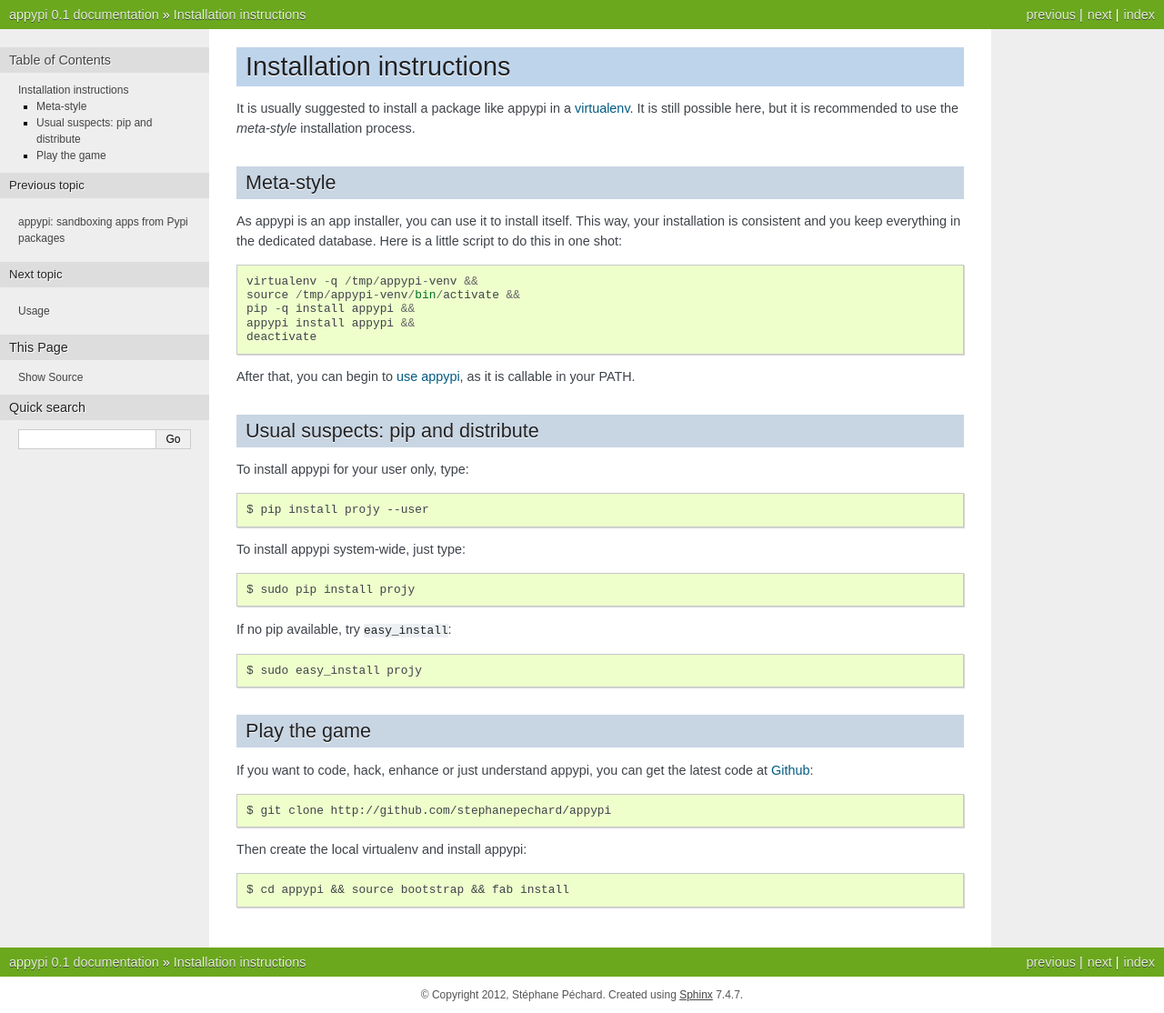
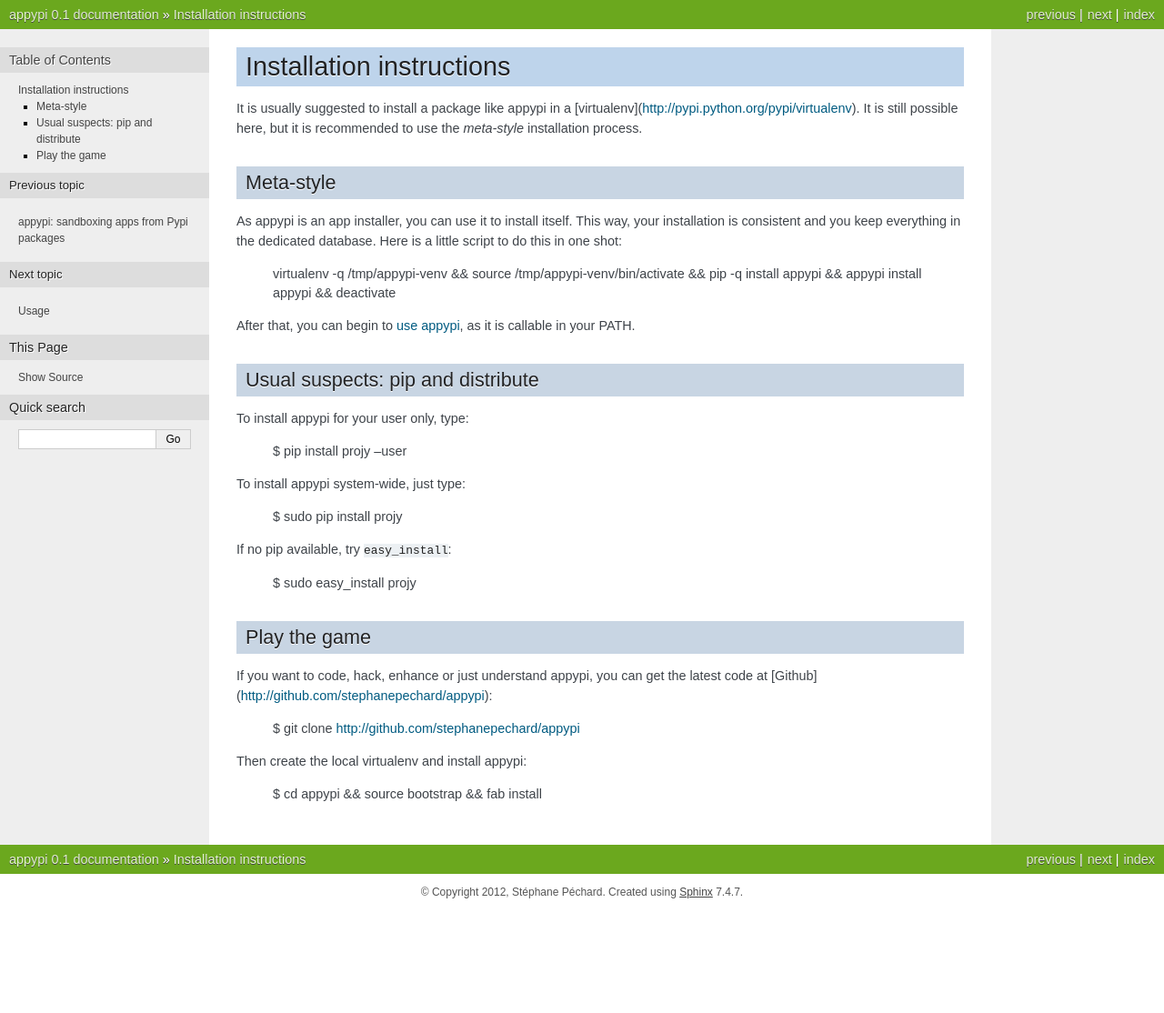
Before and after one commit to stephanepechard/appypi, a Sphinx documentation site: the page built from docs/install.rst, in a window 1280 px wide. Shown: the whole page at 91% size. Built offline with Sphinx 7.4.7, drawn with Linux system fonts in a browser that asks for light colours; after the commit the page ends 1001 px from its top, so only the background shows below that.

Commit message:
Documentation

```diff
--- a/docs/install.rst
+++ b/docs/install.rst
@@ -3,14 +3,14 @@
 Installation instructions
 =========================
 It is usually suggested to install a package like appypi in a
-`virtualenv <http://pypi.python.org/pypi/virtualenv>`_. It is still possible
+[virtualenv](http://pypi.python.org/pypi/virtualenv). It is still possible
 here, but it is recommended to use the *meta-style* installation process.
 
 Meta-style
 ----------
 As appypi is an app installer, you can use it to install itself.
 This way, your installation is consistent and you keep everything
-in the dedicated database. Here is a little script to do this in one shot::
+in the dedicated database. Here is a little script to do this in one shot:
 
 	virtualenv -q /tmp/appypi-venv &&
 	source /tmp/appypi-venv/bin/activate &&
@@ -24,15 +24,15 @@ callable in your PATH.
 
 Usual suspects: pip and distribute
 ----------------------------------
-To install appypi for your user only, type::
+To install appypi for your user only, type:
 
     $ pip install projy --user
 
-To install appypi system-wide, just type::
+To install appypi system-wide, just type:
 
     $ sudo pip install projy
 
-If no pip available, try ``easy_install``::
+If no pip available, try ``easy_install``:
 
     $ sudo easy_install projy
 
@@ -40,10 +40,10 @@ If no pip available, try ``easy_install``::
 Play the game
 -------------
 If you want to code, hack, enhance or just understand appypi, you can get
-the latest code at `Github <http://github.com/stephanepechard/appypi>`_::
+the latest code at [Github](http://github.com/stephanepechard/appypi):
 
     $ git clone http://github.com/stephanepechard/appypi
 
-Then create the local virtualenv and install appypi::
+Then create the local virtualenv and install appypi:
 
     $ cd appypi && source bootstrap && fab install
```
Also changed, not shown: docs/index.rst (+9 -14 lines).
